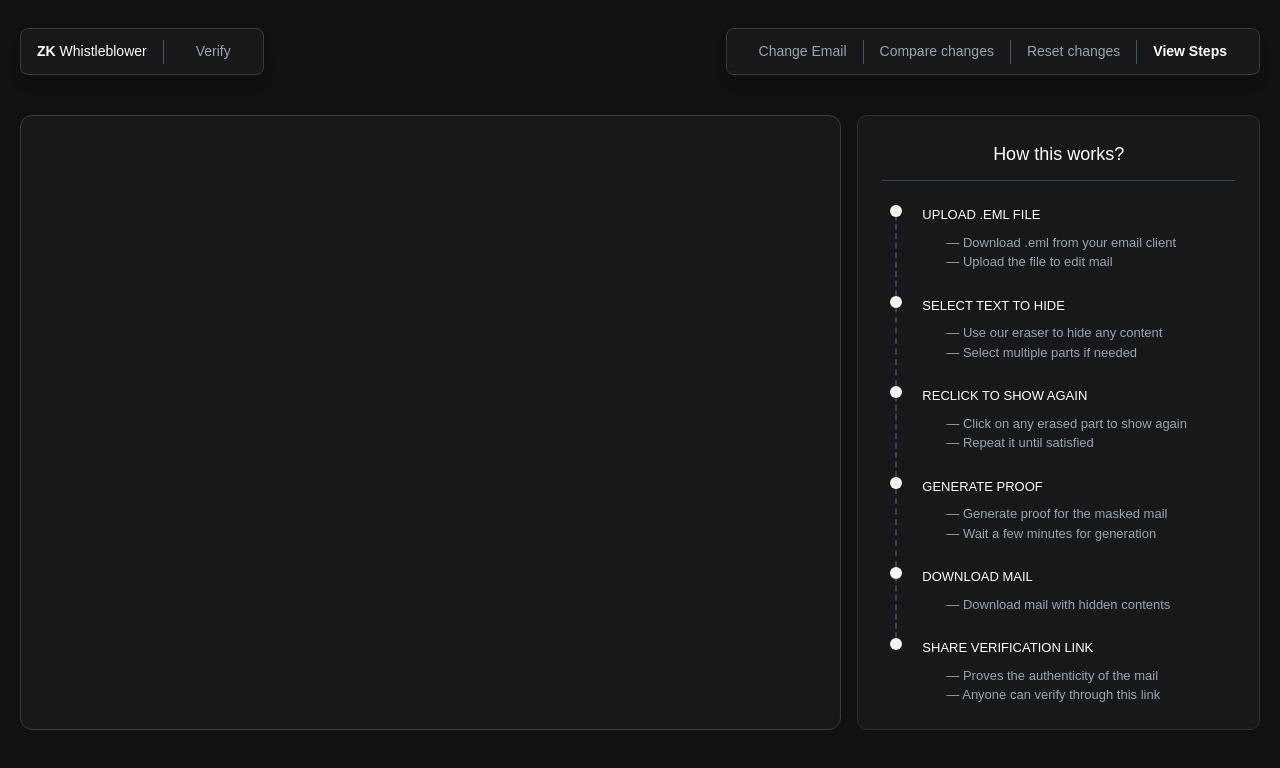
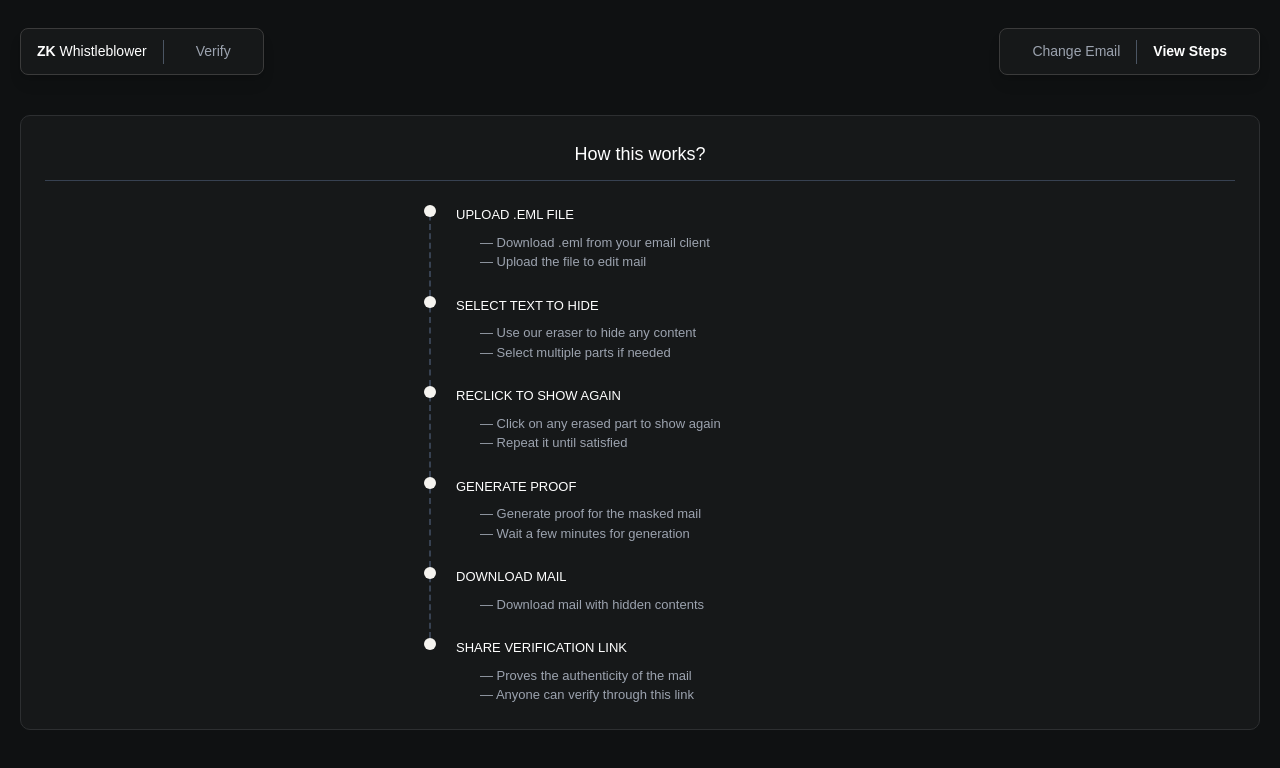
Before and after one commit to Eeshau/email-mask-ui-new, a Next.js app: page /prove in a window 1280 px wide. Both pictures are taken after a click on the button "View Steps". Shown: the top 768 px of the page. Built offline with nearby package versions, Linux system fonts and the light colour scheme; a web font is replaced by a local one.

Commit message:
hide boxes and nav compare/reset emails until eml exists

```diff
--- a/components/EmailRenderer.js
+++ b/components/EmailRenderer.js
@@ -417,6 +417,7 @@ const EmailRenderer = () => {
         onChangeEmail={handleChangeEmail}
         onViewSteps={handleViewSteps}
         activeSection={activeSection}
+        fileContent={fileContent}
     />
 
       <div
@@ -468,9 +469,10 @@ const EmailRenderer = () => {
 
       <div className="grid grid-cols-6 gap-4 w-full h-full font-sans ">
         {/* MASKED EMAIL SECTION */}
+        {fileContent && (
         <div className={ `text-[12px] sm:text-[14px] border border-[0.5px] border-solid border-[#3B3B3B] bg-[#161819] rounded-[12px]  ${activeSection === 'compare' ? 'col-span-6 sm:col-span-3' : activeSection === 'change' ? 'col-span-6' : activeSection === 'steps' ? 'col-span-6 sm:col-span-4' : activeSection === 'reset' ? 'col-span-6' : ''}`}>
         {/* Display From, To, and Subject fields */}
-        {fileContent && (
+
           <div className=" text-white p-6" style={{ display: "flex", flexDirection: "column", gap: "1rem", marginBottom: "1rem" }}>
             {activeSection === "compare" ? <h1 className="text-xl text-center">Masked Email</h1> : null}
 
@@ -532,7 +534,7 @@ const EmailRenderer = () => {
               <label>Body:</label>
             </div>
           </div>
-        )}
+
 
       {/* THE BUTTONS BAR FLOATING ON THE BOTTOM OF THE SCREEN*/}
       {fileContent ? (
@@ -692,6 +694,8 @@ const EmailRenderer = () => {
         </div>
       </div>
 
+      )}
+
       {/* ORIGINAL EMAIL SECTION */}
       { activeSection === 'compare' &&  (
       <div className="text-[12px]  sm:text-[14px] col-span-6 sm:col-span-3 border border-[0.5px] border-solid border-[#3B3B3B] bg-[#161819] rounded-[12px]">
@@ -758,7 +762,8 @@ const EmailRenderer = () => {
       )}
 
 
-      { activeSection === 'steps' ?  <div className="col-span-6 sm:col-span-2  order-first sm:order-2"> <Steps/> </div>: null }
+      { activeSection === 'steps'  ?  <div       className={`col-span-6 ${fileContent ? 'sm:col-span-2' : 'sm:col-span-6'} order-first sm:order-2`}> <Steps/> </div>: null }
+
       </div>
 
 
--- a/components/NavBar.tsx
+++ b/components/NavBar.tsx
@@ -8,6 +8,7 @@ interface NavBarProps {
   onChangeEmail?: () => void;
   onViewSteps?: () => void;
   activeSection: string; // to highlight active section
+  fileContent?: boolean; // New optional prop, defaults to true
 }
 
 const NavBar: React.FC<NavBarProps> = ({
@@ -17,6 +18,7 @@ const NavBar: React.FC<NavBarProps> = ({
   onChangeEmail = () => {},
   onViewSteps = () => {},
   activeSection,
+  fileContent = true, // Default value set to true
 }) => {
   const [isDropdownOpen, setIsDropdownOpen] = useState(false);
 
@@ -37,12 +39,11 @@ const NavBar: React.FC<NavBarProps> = ({
         </Link>
 
         {/* Divider */}
-        <div className="border-l border-gray-600 h-6 mx-1 sm:mx-"></div>
+        <div className="border-l border-gray-600 h-6 mx-1 sm:mx-2"></div>
 
         {/* Conditionally render 'Prove' & 'Verify' buttons */}
-        {(mode === 'home' || mode==='verify') && (
+        {(mode === 'home' || mode === 'verify') && (
           <>
-
             <Link href="/prove">
               <button
                 className={`px-2 sm:px-4 py-2 rounded-md ${
@@ -55,17 +56,15 @@ const NavBar: React.FC<NavBarProps> = ({
               </button>
             </Link>
             {/* Divider */}
-            {mode === 'home' ?
+            {mode === 'home' && (
               <div className="border-l border-gray-600 h-6 mx-1 sm:mx-2"></div>
-            : <></>}
+            )}
           </>
         )}
 
-        {(mode === 'home' || mode==='prove') && (
-        <Link href="https://sdk.prove.email/" target="_blank">
-          <button
-            className='px-2 sm:px-4 py-2 rounded-md text-gray-400 hover:text-white'
-          >
+        {(mode === 'home' || mode === 'prove') && (
+          <Link href="/verify">
+            <button className="px-2 sm:px-4 py-2 rounded-md text-gray-400 hover:text-white">
               Verify
             </button>
           </Link>
@@ -91,6 +90,10 @@ const NavBar: React.FC<NavBarProps> = ({
               Change Email
             </button>
             <div className="border-l border-gray-600 h-6 mx-2"></div>
+
+            {/* Conditionally render buttons based on fileContent */}
+            {fileContent && (
+              <>
                 <button
                   onClick={onCompareChanges}
                   className={`px-4 py-2 rounded-l-md ${
@@ -113,6 +116,8 @@ const NavBar: React.FC<NavBarProps> = ({
                   Reset changes
                 </button>
                 <div className="border-l border-gray-600 h-6 mx-2"></div>
+              </>
+            )}
             <button
               onClick={onViewSteps}
               className={`px-4 py-2 rounded-r-md ${
@@ -131,7 +136,6 @@ const NavBar: React.FC<NavBarProps> = ({
               onClick={() => setIsDropdownOpen(!isDropdownOpen)}
               className="flex items-center bg-[#161819] px-4 py-3 rounded-[8px] shadow-lg border border-[#3B3B3B] text-gray-400 hover:text-white whitespace-nowrap"
             >
-              {/* Display the active section name */}
               {(() => {
                 switch (activeSection) {
                   case "compare":
@@ -146,7 +150,6 @@ const NavBar: React.FC<NavBarProps> = ({
                     return "Menu";
                 }
               })()}
-              {/* Dropdown arrow icon */}
               <svg
                 className={`w-4 h-4 ml-2 transform ${
                   isDropdownOpen ? "rotate-180" : ""
@@ -164,7 +167,6 @@ const NavBar: React.FC<NavBarProps> = ({
               </svg>
             </button>
 
-            {/* Dropdown Menu */}
             {isDropdownOpen && (
               <div className="absolute right-0 mt-2 w-48 bg-[#161819] rounded-[8px] shadow-lg border border-[#3B3B3B] z-10">
                 <button
@@ -180,6 +182,9 @@ const NavBar: React.FC<NavBarProps> = ({
                 >
                   Change Email
                 </button>
+
+                {fileContent && (
+                  <>
                     <button
                       onClick={() => {
                         onCompareChanges();
@@ -206,6 +211,8 @@ const NavBar: React.FC<NavBarProps> = ({
                     >
                       Reset changes
                     </button>
+                  </>
+                )}
                 <button
                   onClick={() => {
                     onViewSteps();
```
Also changed, not shown: 1 other file (tests, documents, lock files or other folders). Lines whose indentation alone changed are shown as unchanged.
